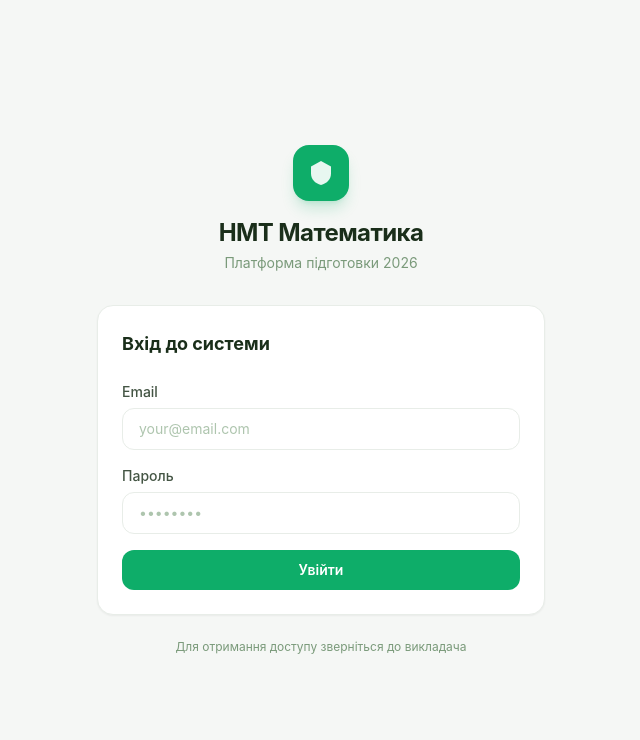
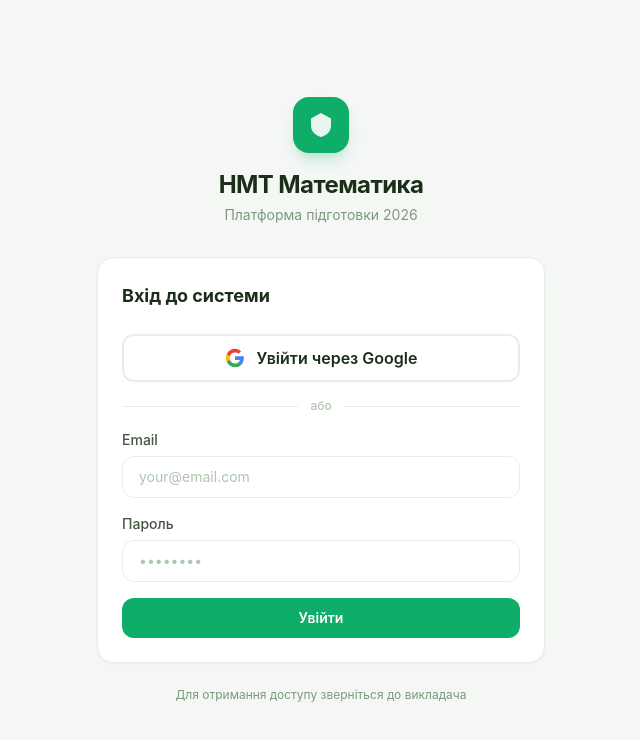
Before and after one commit to pastushak/nmt-platform, a Next.js app: page /login in a window 1280 px wide. Shown: the top 740 px of the page, without its empty margins (319-959 px from the left). Built offline with nearby package versions, Linux system fonts and the light colour scheme; no server answers.

Commit message:
google auth + student management + new design

```diff
--- /dev/null
+++ b/app/auth/callback/route.ts
@@ -0,0 +1,57 @@
+import { createServerClient, type CookieOptions } from '@supabase/ssr'
+import { cookies } from 'next/headers'
+import { NextResponse } from 'next/server'
+
+export async function GET(request: Request) {
+  const { searchParams, origin } = new URL(request.url)
+  const code = searchParams.get('code')
+
+  if (code) {
+    const cookieStore = cookies()
+    const supabase = createServerClient(
+      process.env.NEXT_PUBLIC_SUPABASE_URL!,
+      process.env.NEXT_PUBLIC_SUPABASE_ANON_KEY!,
+      {
+        cookies: {
+          get(name: string) { return cookieStore.get(name)?.value },
+          set(name: string, value: string, options: CookieOptions) {
+            cookieStore.set({ name, value, ...options })
+          },
+          remove(name: string, options: CookieOptions) {
+            cookieStore.set({ name, value: '', ...options })
+          },
+        },
+      }
+    )
+
+    const { data: { user }, error } = await supabase.auth.exchangeCodeForSession(code)
+
+    if (!error && user) {
+      // Перевіряємо чи є профіль
+      const { data: profile } = await supabase
+        .from('users')
+        .select('role, name')
+        .eq('id', user.id)
+        .single()
+
+      // Якщо профілю немає — створюємо як student
+      if (!profile) {
+        await supabase.from('users').insert({
+          id: user.id,
+          name: user.user_metadata?.full_name ?? user.email?.split('@')[0] ?? 'Учень',
+          email: user.email!,
+          role: 'student',
+          is_verified: false,
+          is_active: true,
+        })
+        // Новий учень → на головну (там побачить що не підтверджений)
+        return NextResponse.redirect(`${origin}/home`)
+      }
+
+      // Існуючий юзер
+      return NextResponse.redirect(`${origin}/${profile.role === 'teacher' ? 'admin' : 'home'}`)
+    }
+  }
+
+  return NextResponse.redirect(`${origin}/login`)
+}
--- a/app/login/page.tsx
+++ b/app/login/page.tsx
@@ -9,9 +9,11 @@ export default function LoginPage() {
   const [email, setEmail] = useState('')
   const [password, setPassword] = useState('')
   const [error, setError] = useState<string | null>(null)
+  const [loading, setLoading] = useState(false)
+  const [googleLoading, setGoogleLoading] = useState(false)
+
   const isBlocked = typeof window !== 'undefined' &&
     new URLSearchParams(window.location.search).get('blocked') === '1'
-  const [loading, setLoading] = useState(false)
 
   async function handleLogin(e: React.FormEvent) {
     e.preventDefault()
@@ -31,13 +33,21 @@ export default function LoginPage() {
     if (!user) return
 
     const { data: profile } = await supabase
-      .from('users')
-      .select('role')
-      .eq('id', user.id)
-      .single()
+      .from('users').select('role').eq('id', user.id).single()
 
     router.push(profile?.role === 'teacher' ? '/admin' : '/home')
     router.refresh()
+  }
+
+  async function handleGoogle() {
+    setGoogleLoading(true)
+    const supabase = createClient()
+    await supabase.auth.signInWithOAuth({
+      provider: 'google',
+      options: {
+        redirectTo: `${window.location.origin}/auth/callback`,
+      },
+    })
   }
 
   return (
@@ -59,11 +69,45 @@ export default function LoginPage() {
         <div className="card shadow-sm">
           <h2 className="text-lg font-bold text-[#1a2e1a] mb-6">Вхід до системи</h2>
 
+          {isBlocked && (
+            <div className="bg-orange-50 border border-orange-200 text-orange-700 px-4 py-3 rounded-xl text-sm mb-4">
+              ⚠️ Ваш акаунт деактивовано. Зверніться до викладача.
+            </div>
+          )}
+
+          {/* Google кнопка */}
+          <button
+            onClick={handleGoogle}
+            disabled={googleLoading}
+            className="w-full flex items-center justify-center gap-3 bg-white border-2 border-[#e8ede8] hover:border-[#0ead69] hover:bg-[#f8fef9] text-[#1a2e1a] font-semibold py-2.5 px-5 rounded-xl transition-all mb-4 disabled:opacity-50"
+          >
+            {googleLoading ? (
+              <svg className="animate-spin h-5 w-5" viewBox="0 0 24 24" fill="none">
+                <circle className="opacity-25" cx="12" cy="12" r="10" stroke="currentColor" strokeWidth="4"/>
+                <path className="opacity-75" fill="currentColor" d="M4 12a8 8 0 018-8V0C5.373 0 0 5.373 0 12h4z"/>
+              </svg>
+            ) : (
+              <svg width="20" height="20" viewBox="0 0 24 24">
+                <path d="M22.56 12.25c0-.78-.07-1.53-.2-2.25H12v4.26h5.92c-.26 1.37-1.04 2.53-2.21 3.31v2.77h3.57c2.08-1.92 3.28-4.74 3.28-8.09z" fill="#4285F4"/>
+                <path d="M12 23c2.97 0 5.46-.98 7.28-2.66l-3.57-2.77c-.98.66-2.23 1.06-3.71 1.06-2.86 0-5.29-1.93-6.16-4.53H2.18v2.84C3.99 20.53 7.7 23 12 23z" fill="#34A853"/>
+                <path d="M5.84 14.09c-.22-.66-.35-1.36-.35-2.09s.13-1.43.35-2.09V7.07H2.18C1.43 8.55 1 10.22 1 12s.43 3.45 1.18 4.93l2.85-2.22.81-.62z" fill="#FBBC05"/>
+                <path d="M12 5.38c1.62 0 3.06.56 4.21 1.64l3.15-3.15C17.45 2.09 14.97 1 12 1 7.7 1 3.99 3.47 2.18 7.07l3.66 2.84c.87-2.6 3.3-4.53 6.16-4.53z" fill="#EA4335"/>
+              </svg>
+            )}
+            Увійти через Google
+          </button>
+
+          {/* Розділювач */}
+          <div className="flex items-center gap-3 mb-4">
+            <div className="flex-1 h-px bg-[#e8ede8]"></div>
+            <span className="text-xs text-[#aec5ae] font-medium">або</span>
+            <div className="flex-1 h-px bg-[#e8ede8]"></div>
+          </div>
+
+          {/* Email форма */}
           <form onSubmit={handleLogin} className="space-y-4">
             <div>
-              <label className="block text-sm font-medium text-[#445544] mb-1.5">
-                Email
-              </label>
+              <label className="block text-sm font-medium text-[#445544] mb-1.5">Email</label>
               <input
                 type="email"
                 value={email}
@@ -76,9 +120,7 @@ export default function LoginPage() {
             </div>
 
             <div>
-              <label className="block text-sm font-medium text-[#445544] mb-1.5">
-                Пароль
-              </label>
+              <label className="block text-sm font-medium text-[#445544] mb-1.5">Пароль</label>
               <input
                 type="password"
                 value={password}
@@ -96,17 +138,7 @@ export default function LoginPage() {
               </div>
             )}
 
-            {isBlocked && (
-              <div className="bg-orange-50 border border-orange-200 text-orange-700 px-4 py-3 rounded-xl text-sm">
-                ⚠️ Ваш акаунт деактивовано. Зверніться до викладача.
-              </div>
-            )}
-
-            <button
-              type="submit"
-              disabled={loading}
-              className="btn-primary w-full mt-2"
-            >
+            <button type="submit" disabled={loading} className="btn-primary w-full mt-2">
               {loading ? (
                 <>
                   <svg className="animate-spin h-4 w-4" viewBox="0 0 24 24" fill="none">
```
